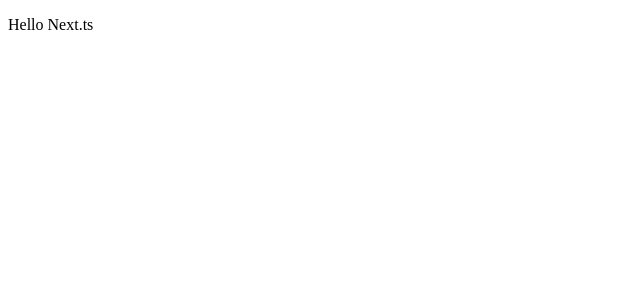
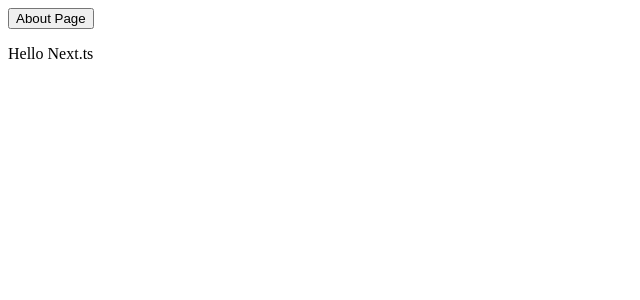
Before and after one commit to s2terminal/hello-next-ts, a Next.js app: page / in a window 1280 px wide. Shown: the top 300 px of the page, without its empty margins (0-640 px from the left). Built offline with nearby package versions, Linux system fonts and the light colour scheme.

Commit message:
2. Navigate Between Pages

```diff
--- a/pages/index.tsx
+++ b/pages/index.tsx
@@ -1,5 +1,10 @@
+import Link from 'next/link';
+
 const Index = () => (
   <div>
+    <Link href="/about">
+      <button>About Page</button>
+    </Link>
     <p>Hello Next.ts</p>
   </div>
 );
```
Also changed, not shown: pages/about.tsx (added, +7 -0 lines).
